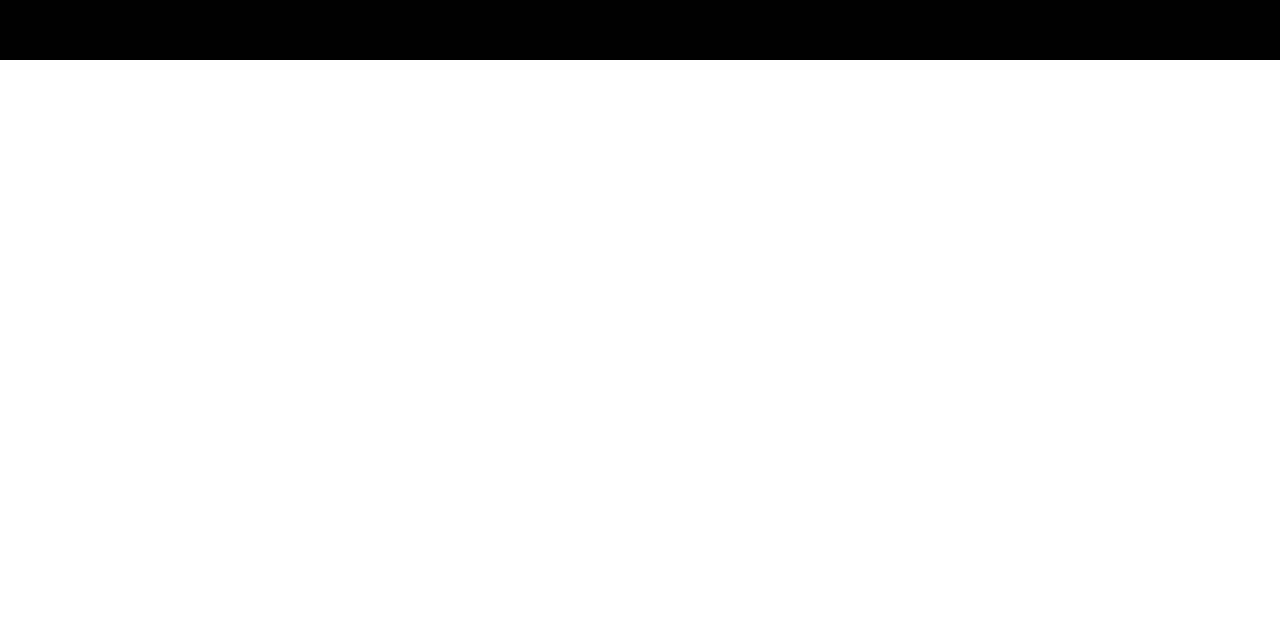
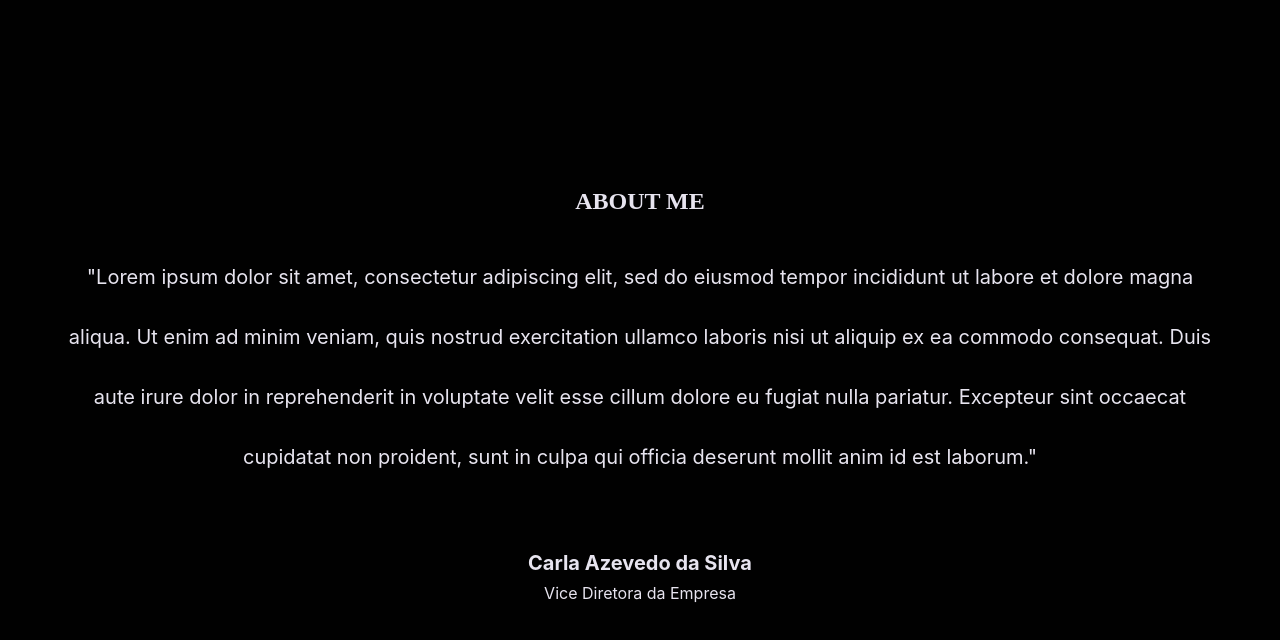
Before and after one commit to FormigTeen/site-formigteen, a React (Create React App) app: page / in a window 1280 px wide. Shown: the part 740-1380 px from the top of the page. Before the commit the page ends 800 px from the top, so only its background shows below. Built offline with nearby package versions, Linux system fonts and the light colour scheme; a small style sheet from the web is missing; what @rebass/preset would draw is missing.

Commit message:
Finaliza Seção de Sobre

```diff
--- a/src/App.js
+++ b/src/App.js
@@ -1,11 +1,11 @@
 import React from 'react';
 import { ThemeProvider } from 'styled-components';
 import theme from '@rebass/preset'
+import Profile from './pages/Profile.js'
 import {
     Heading,
     Flex,
     Text,
-    Image,
     Box
 } from 'rebass/styled-components'
 
@@ -27,148 +27,60 @@
   console.log(myTheme)
   return (
       <ThemeProvider theme={myTheme}>
+          <Profile />
           <Flex
               bg='primary'
-              flexWrap='wrap-reverse'
+              flexDirection='column'
+              px={[2, 3, 3, 5]}
+              py={[5, 5, 5, 6]}
               sx={{
                   justifyContent: 'center',
                   alignItems: 'center',
-                  minHeight: '100vh',
-                  '@media screen and (max-width: 600px)': {
-                      alignItems: 'stretch',
-                  }
               }}
           >
               <Box
-                  px={0}
-                  flex={1}
-                  sx={{
-                      minWidth: '300px'
-                  }}
-              >
-                  <Flex
-                      bg='primary'
-                      sx={{
-                          justifyContent: 'space-around',
-                          flexWrap: 'wrap',
-                      }}
-                  >
-                      <Box
-                          sx={{
-                              width: '50%',
-                          }}
-                      >
+                  mb={[3, 3, 3, 4]}
+                  flex={0}>
                   <Heading
                       as='h2'
-                              fontSize={[2, 2, 2, 4]}
+                      fontSize={[4, 4, 4, 4]}
                       sx={{
-                                  textAlign: 'right',
+                          textAlign: 'center',
                       }}
                       color='secondary'>
-                              Web<br />
-                              Developer
+                      ABOUT ME
                   </Heading>
-
               </Box>
-                      <Box
-                          flex={1}
-                          pl={2}
-                          ml={2}
+              <Box flex={1}>
+                  <Text
+                      fontSize={[2, 2, 2, 3]}
                       sx={{
-                              borderLeftStyle: 'solid',
-                              borderColor: 'secondary',
-                              width: '50%',
-                          }}
-                      >
-                          <Heading
-                              as='h1'
-                              fontSize={[5, 5, 5, 7]}
-                              sx={{
-                                  textAlign: 'left',
+                          textAlign: 'center',
+                          lineHeight: 3,
                       }}
                       color='secondary'>
-                              Matheus<br />
-                              Freitas
-                      </Heading>
-                      </Box>
-
-                      <Box
-                          mt={4}
+                      "Lorem ipsum dolor sit amet, consectetur adipiscing elit, sed do eiusmod tempor incididunt ut labore et dolore magna aliqua. Ut enim ad minim veniam, quis nostrud exercitation ullamco laboris nisi ut aliquip ex ea commodo consequat. Duis aute irure dolor in reprehenderit in voluptate velit esse cillum dolore eu fugiat nulla pariatur. Excepteur sint occaecat cupidatat non proident, sunt in culpa qui officia deserunt mollit anim id est laborum."
+                  </Text>
+                  <Text
+                      fontSize={[2, 2, 2, 3]}
+                      mt={[4, 4, 4, 5]}
+                      fontWeight='bold'
                       sx={{
-                              minWidth: '100%',
+                          textAlign: 'center',
                       }}
-                      >
-                          <Flex
-                              bg='secondary'
+                      color='secondary'>
+                      Carla Azevedo da Silva<br />
+                  </Text>
+                  <Text
+                      fontSize={[1, 1, 1, 2]}
+                      mt={[2, 2, 2, 2]}
+                      fontWeight='normal'
                       sx={{
-                                  justifyContent: 'center',
-                                  flexGrow: 0,
+                          textAlign: 'center',
                       }}
-                          >
-                              <Box
-                                  my={0}
-                                  mx={[ 4, 2, 3, 4 ]}
-                              >
-                                  <Text
-                                      fontSize={[ 5, 5, 5, 6 ]}
-                                      as='p'><i className="fab fa-whatsapp"></i></Text>
-                              </Box>
-                              <Box
-                                  my={0}
-                                  mx={[ 4, 2, 3, 4 ]}
-                              >
-                                  <Text
-                                      fontSize={[ 5, 5, 5, 6 ]}
-                                      as='p'><i className="fab fa-linkedin"></i></Text>
-                              </Box>
-                              <Box
-                                  my={0}
-                                  mx={[ 4, 2, 3, 4 ]}
-                              >
-                                  <Text
-                                      fontSize={[ 5, 5, 5, 6 ]}
-                                      as='p'><i className="fab fa-gitlab"></i></Text>
-                              </Box>
-                              <Box
-                                  my={0}
-                                  mx={[ 4, 2, 3, 4 ]}
-                              >
-                                  <Text
-                                      fontSize={[ 5, 5, 5, 6 ]}
-                                      as='p'><i className="fab fa-github"></i></Text>
-                              </Box>
-                              <Box
-                                  my={0}
-                                  mx={[ 4, 2, 3, 4 ]}
-                              >
-                                  <Text
-                                      fontSize={[ 5, 5, 5, 6 ]}
-                                      as='p'><i className="fas fa-envelope"></i></Text>
-                              </Box>
-                          </Flex>
-                      </Box>
-                  </Flex>
-              </Box>
-              <Box
-                  flex={1}
-                  sx={{
-                      justifyContent: 'center',
-                      minWidth: '300px',
-                      alignItems: 'center',
-                  }}
-              >
-                      <Image
-                          sx={{
-                              objectFit: 'cover',
-                              height: '100%',
-                              '@media screen and (max-width: 60px)': {
-                                  maxHeight: '50vh',
-                                  width: '100%',
-                              }
-                          }}
-
-                          src='https://lh3.googleusercontent.com/CfqqxquiMoqlktUK3IQKbkNH2zThS55Lwy2si1eS3sXAVGJZp1xDiuFQX8N69Xx8uzfyzHnX4dNvDzuC1Srf-_k6SFjrBUq60SElLQdMPUYlPzkwvFkGyWZ7J2jExgi_NWB16xh3t5K9wQsj_xuyUYPLjj2-REPYX47GsWAwy7KGVTy-2T2hfuvB9jfVShwWP7I1ireNea0Mm0GMDT9vi0RVRenp6RHeWhZZDPLFsXe502xKxwTYJ5JS6N8_LahKHCxt85b5_dPf2Jnb1GmghVtPxZzz0XDqcNB4aywcd3HVlqsj35O14xdpC7mer1Z9SB9UzOSnpyCYzSez3zPo4CZ75ugEawOxMz8h6PI42X6F9PblqEyz71ZdX7FqXZ6vbEB0rmDypF8Zui_Wb1N5WNQ_HN62mU39SBRO4MqS7r-LDrF5QQWeWzNGtl3Rlsg0Abc1Cs-ou3rovUzJiKFMC11KHoeoiPAfghYVht5OmgCWWFsLMf8367HTQfcYcLi4SNooJ4K4-pl_8ThLi8UEso2bNT-a_epkJErtNzVbwMsotsZ_o9HmYwa2HtbijhRa1M7yo5u2eibbYh5ku5BHQ9LnkGxBdo7RGdX_rhisVC5RUxXkSic6SZ_z0u-pnvhmjDw6ClVeKdTwry0xWMPRvlwhPUJkMIaOXGNEu-m9cxTzxKi7QOeZu8e91SpQ2g=s907-no'
-                      />
+                      color='secondary'>
+                      Vice Diretora da Empresa
+                  </Text>
               </Box>
           </Flex>
       </ThemeProvider>
--- /dev/null
+++ b/src/pages/Profile.js
@@ -0,0 +1,158 @@
+import React from 'react';
+import {
+    Heading,
+    Flex,
+    Text,
+    Image,
+    Box
+} from 'rebass/styled-components'
+
+const Profile = () => (
+    <Flex
+        bg='primary'
+        flexWrap='wrap-reverse'
+        sx={{
+            justifyContent: 'center',
+            alignItems: 'center',
+            minHeight: '100vh',
+            '@media screen and (max-width: 600px)': {
+                alignItems: 'stretch',
+            }
+        }}
+    >
+        <Box
+            px={0}
+            flex={1}
+            sx={{
+                minWidth: '300px'
+            }}
+        >
+            <Flex
+                bg='primary'
+                sx={{
+                    justifyContent: 'space-around',
+                    flexWrap: 'wrap',
+                }}
+            >
+                <Box
+                    sx={{
+                        width: '50%',
+                    }}
+                >
+                    <Heading
+                        as='h2'
+                        fontSize={[2, 2, 2, 4]}
+                        sx={{
+                            textAlign: 'right',
+                        }}
+                        color='secondary'>
+                        Web<br />
+                        Developer
+                    </Heading>
+
+                </Box>
+                <Box
+                    flex={1}
+                    pl={2}
+                    ml={2}
+                    sx={{
+                        borderLeftStyle: 'solid',
+                        borderColor: 'secondary',
+                        width: '50%',
+                    }}
+                >
+                    <Heading
+                        as='h1'
+                        fontSize={[5, 5, 5, 7]}
+sx={{
+    textAlign: 'left',
+                        }}
+                        color='secondary'>
+                        Matheus<br />
+                        Freitas
+                    </Heading>
+                </Box>
+
+                <Box
+                    mt={4}
+                    sx={{
+                        minWidth: '100%',
+                    }}
+                >
+                    <Flex
+                        bg='secondary'
+                        sx={{
+                            justifyContent: 'center',
+                            flexGrow: 0,
+                        }}
+                    >
+                        <Box
+                            my={0}
+                            mx={[ 4, 2, 3, 4 ]}
+                        >
+                            <Text
+                                fontSize={[ 5, 5, 5, 6 ]}
+                            as='p'><i className="fab fa-whatsapp"></i></Text>
+                        </Box>
+                        <Box
+                            my={0}
+                            mx={[ 4, 2, 3, 4 ]}
+                        >
+                            <Text
+                                fontSize={[ 5, 5, 5, 6 ]}
+                            as='p'><i className="fab fa-linkedin"></i></Text>
+                        </Box>
+                        <Box
+                            my={0}
+                            mx={[ 4, 2, 3, 4 ]}
+                        >
+                            <Text
+                                fontSize={[ 5, 5, 5, 6 ]}
+                            as='p'><i className="fab fa-gitlab"></i></Text>
+                        </Box>
+                        <Box
+                            my={0}
+                            mx={[ 4, 2, 3, 4 ]}
+                        >
+                            <Text
+                                fontSize={[ 5, 5, 5, 6 ]}
+                            as='p'><i className="fab fa-github"></i></Text>
+                        </Box>
+                        <Box
+                            my={0}
+                            mx={[ 4, 2, 3, 4 ]}
+                        >
+                            <Text
+                                fontSize={[ 5, 5, 5, 6 ]}
+                                as='p'><i className="fas fa-envelope"></i></Text>
+                        </Box>
+                    </Flex>
+                </Box>
+            </Flex>
+        </Box>
+        <Box
+            flex={1}
+            sx={{
+                justifyContent: 'center',
+                minWidth: '300px',
+                alignItems: 'center',
+            }}
+        >
+            <Image
+                sx={{
+                    objectFit: 'cover',
+                    height: '100%',
+                    '@media screen and (max-width: 60px)': {
+                        maxHeight: '50vh',
+                        width: '100%',
+                    }
+                }}
+
+                src='https://lh3.googleusercontent.com/CfqqxquiMoqlktUK3IQKbkNH2zThS55Lwy2si1eS3sXAVGJZp1xDiuFQX8N69Xx8uzfyzHnX4dNvDzuC1Srf-_k6SFjrBUq60SElLQdMPUYlPzkwvFkGyWZ7J2jExgi_NWB16xh3t5K9wQsj_xuyUYPLjj2-REPYX47GsWAwy7KGVTy-2T2hfuvB9jfVShwWP7I1ireNea0Mm0GMDT9vi0RVRenp6RHeWhZZDPLFsXe502xKxwTYJ5JS6N8_LahKHCxt85b5_dPf2Jnb1GmghVtPxZzz0XDqcNB4aywcd3HVlqsj35O14xdpC7mer1Z9SB9UzOSnpyCYzSez3zPo4CZ75ugEawOxMz8h6PI42X6F9PblqEyz71ZdX7FqXZ6vbEB0rmDypF8Zui_Wb1N5WNQ_HN62mU39SBRO4MqS7r-LDrF5QQWeWzNGtl3Rlsg0Abc1Cs-ou3rovUzJiKFMC11KHoeoiPAfghYVht5OmgCWWFsLMf8367HTQfcYcLi4SNooJ4K4-pl_8ThLi8UEso2bNT-a_epkJErtNzVbwMsotsZ_o9HmYwa2HtbijhRa1M7yo5u2eibbYh5ku5BHQ9LnkGxBdo7RGdX_rhisVC5RUxXkSic6SZ_z0u-pnvhmjDw6ClVeKdTwry0xWMPRvlwhPUJkMIaOXGNEu-m9cxTzxKi7QOeZu8e91SpQ2g=s907-no'
+            />
+        </Box>
+    </Flex>
+
+)
+
+export default Profile
```
Lines whose indentation alone changed are shown as unchanged.
